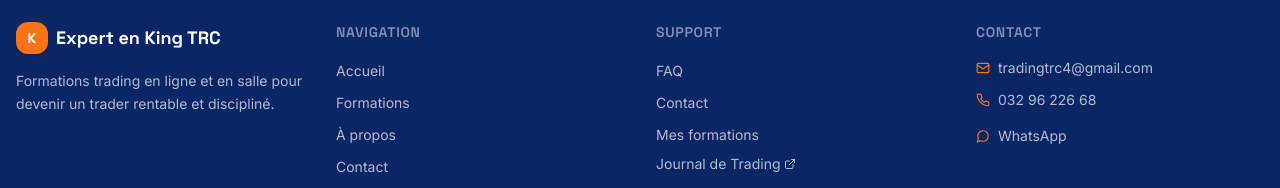
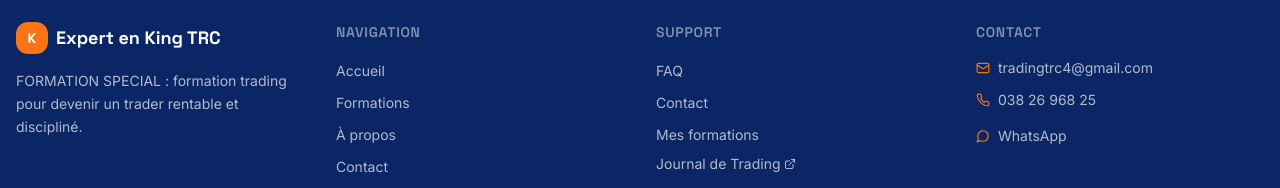
Before and after one commit to nicorack/site-formation-kingtrc-trading, a React (Vite) app: page /ia in a window 1280 px wide. Shown: the part 844-1032 px from the top of the page. Built offline with nearby package versions, Linux system fonts and the light colour scheme; the HTML template or start-up script is replaced by a standard one.

Commit message:
Changes
Co-authored-by: nicorack <201905737+nicorack@users.noreply.github.com>

```diff
--- a/src/components/Footer.tsx
+++ b/src/components/Footer.tsx
@@ -29,7 +29,7 @@ export function Footer() {
               <span className="text-lg font-bold font-display">Expert en King TRC</span>
             </div>
             <p className="text-sm text-primary-foreground/70 leading-relaxed">
-              Formations trading en ligne et en salle pour devenir un trader rentable et discipliné.
+              FORMATION SPECIAL : formation trading pour devenir un trader rentable et discipliné.
             </p>
           </div>
 
@@ -79,7 +79,7 @@ export function Footer() {
               </li>
               <li className="flex items-center gap-2 text-sm text-primary-foreground/70">
                 <Phone size={14} className="text-accent shrink-0" />
-                <a href="tel:+261329622668" className="hover:text-accent transition-colors">032 96 226 68</a>
+                <a href="tel:+261382696825" className="hover:text-accent transition-colors">{SITE.whatsappDisplay}</a>
               </li>
             </ul>
             <a
```
